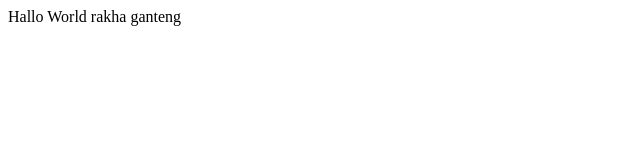
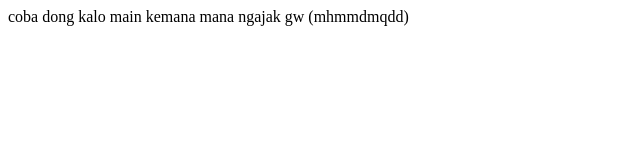
Before and after one commit to mhhmdmqdd/belajar-ngoding, a plain HTML site: page index.html in a window 1280 px wide. Shown: the whole page, without its empty margins (0-640 px from the left). Drawn offline with Linux system fonts and the light colour scheme.

Commit message:
ngerubah isi

```diff
--- a/index.html
+++ b/index.html
@@ -7,6 +7,7 @@
     <title>Document</title>
 </head>
 <body>
-    Hallo World rakha ganteng
+    coba dong kalo main kemana mana ngajak gw (mhmmdmqdd)
+
 </body>
 </html>
```
